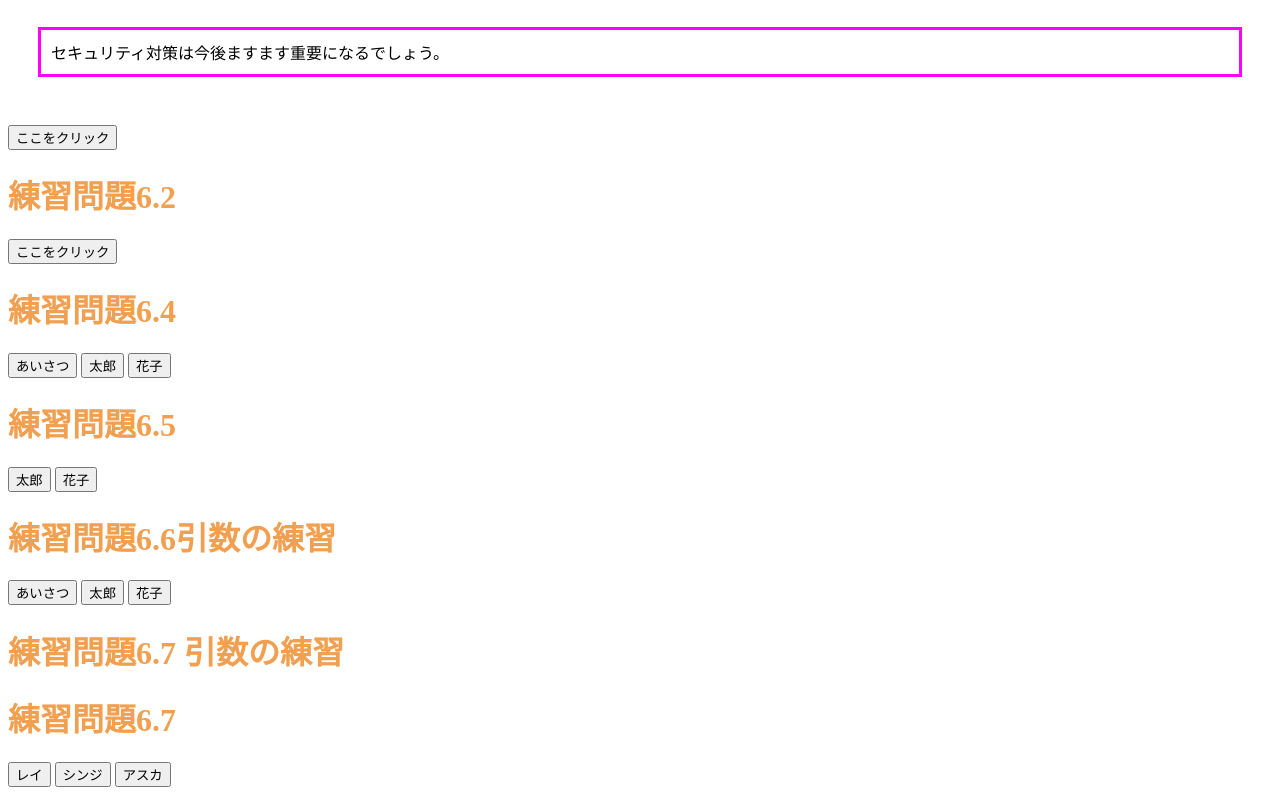
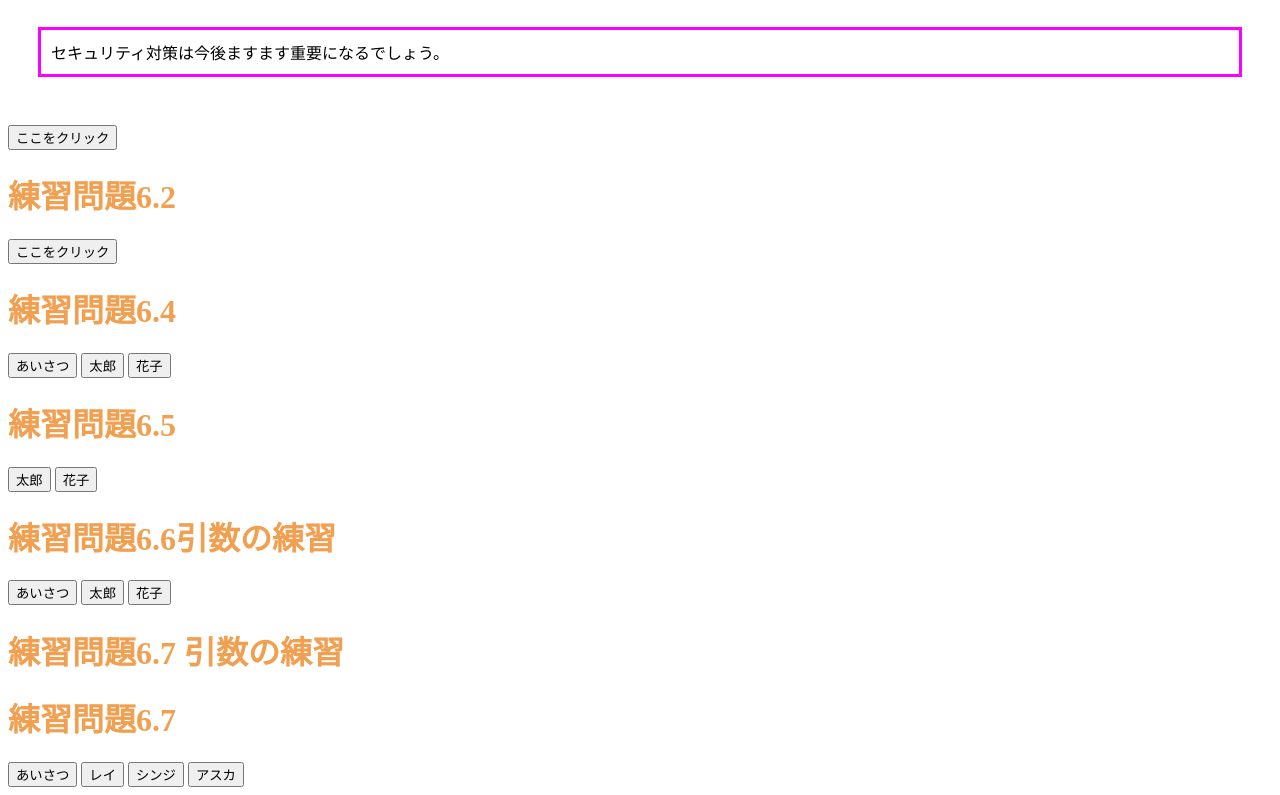
Before and after one commit to KMurase730/aki-jyoutoku, a plain HTML site: page index.html in a window 1280 px wide. Shown: the part 576-1371 px from the top of the page. Drawn offline with Linux system fonts and the light colour scheme.

Commit message:
Add greeting button to index.html

```diff
--- a/index.html
+++ b/index.html
@@ -125,6 +125,7 @@ onclick="sayhello61();sayhello61();">
 
 <h1>練習問題6.7</h1>
 
+<input type="button" value="あいさつ" onclick="sayhello66();">
 <input type="button" value="レイ"onclick="someone('レイ');sayhello66();">
 <input type="button" value="シンジ"onclick="someone('シンジ');sayhello66();">
 <input type="button" value="アスカ"onclick="someone('アスカ');sayhello66();">
```
